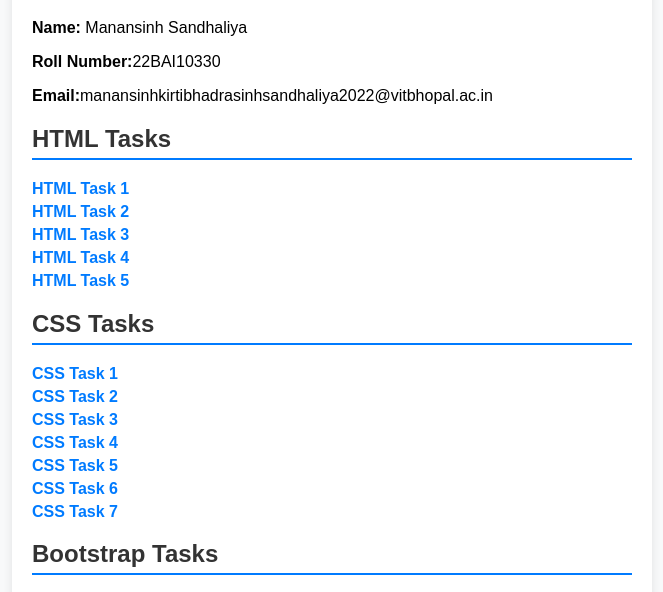
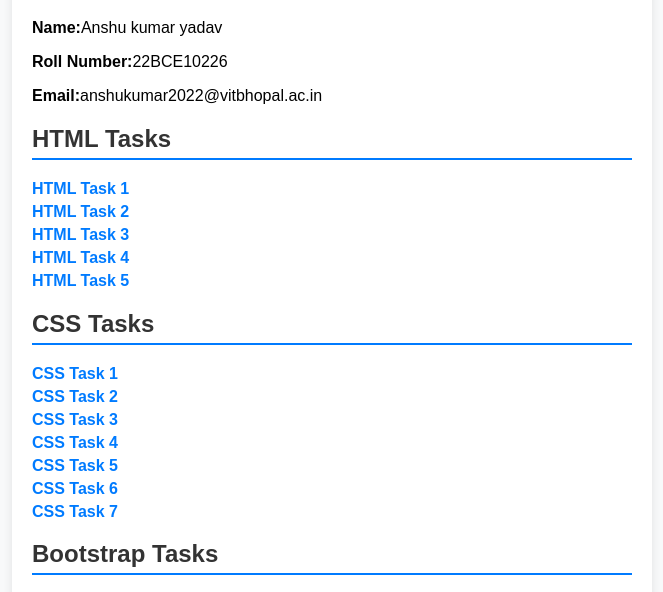
Before and after one commit to codeblockdock/Mern_stack_assignment_2, a plain HTML site: page index.html in a window 1280 px wide. Shown: the part 128-720 px from the top of the page, without its empty margins (308-971 px from the left). Drawn offline with Linux system fonts and the light colour scheme.

Commit message:
Update index.html

```diff
--- a/index.html
+++ b/index.html
@@ -44,9 +44,9 @@
 <body>
     <div class="container">
         <h1>MERN Internship Assignment 2</h1>
-        <p><strong>Name:</strong> Manansinh Sandhaliya</p>
-        <p><strong>Roll Number:</strong>22BAI10330</p>
-        <p><strong>Email:</strong>manansinhkirtibhadrasinhsandhaliya2022@vitbhopal.ac.in</p>
+        <p><strong>Name:</strong>Anshu kumar yadav</p>
+        <p><strong>Roll Number:</strong>22BCE10226</p>
+        <p><strong>Email:</strong>anshukumar2022@vitbhopal.ac.in</p>
 
         <h2>HTML Tasks</h2>
         <ul>
```
